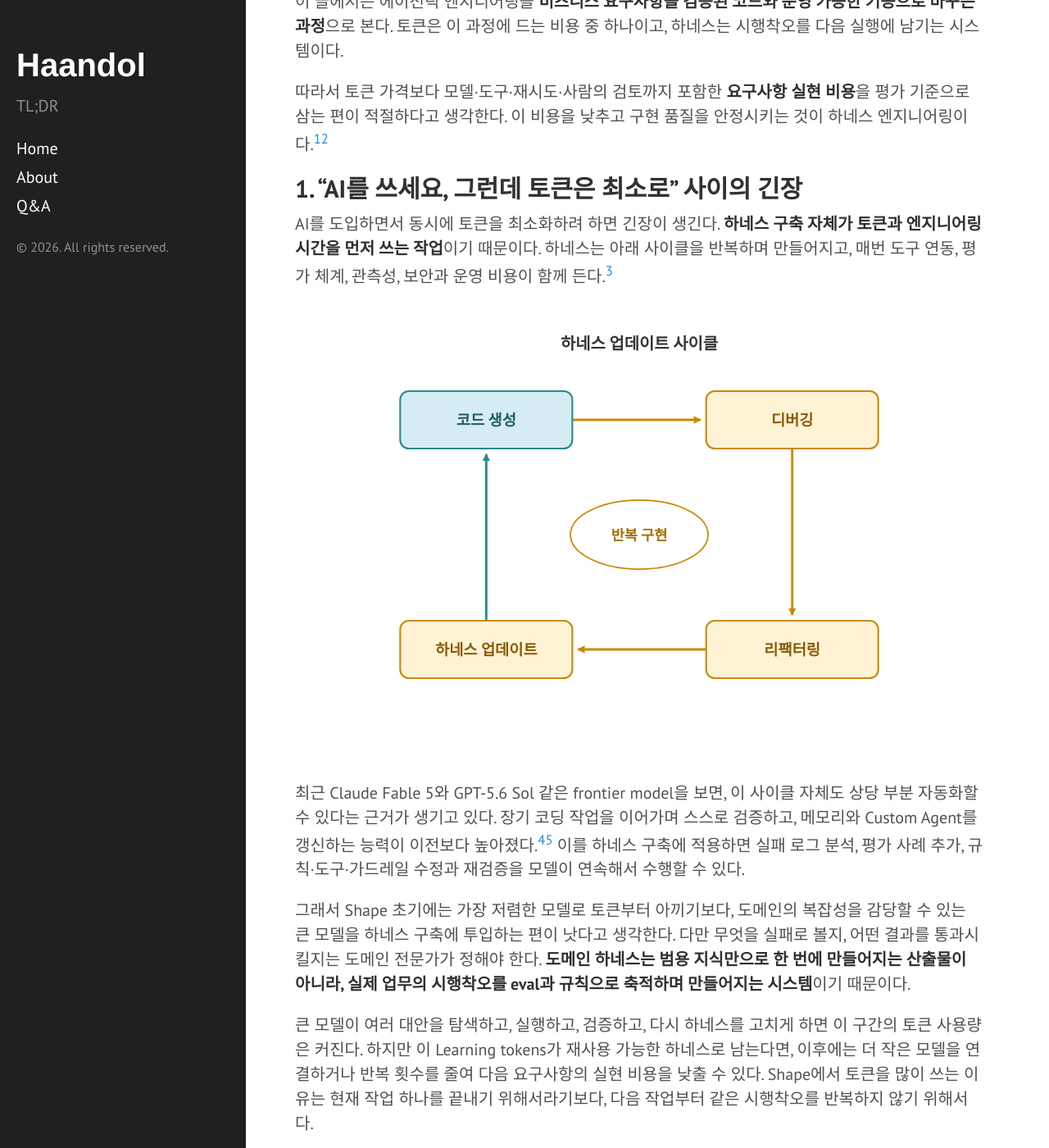
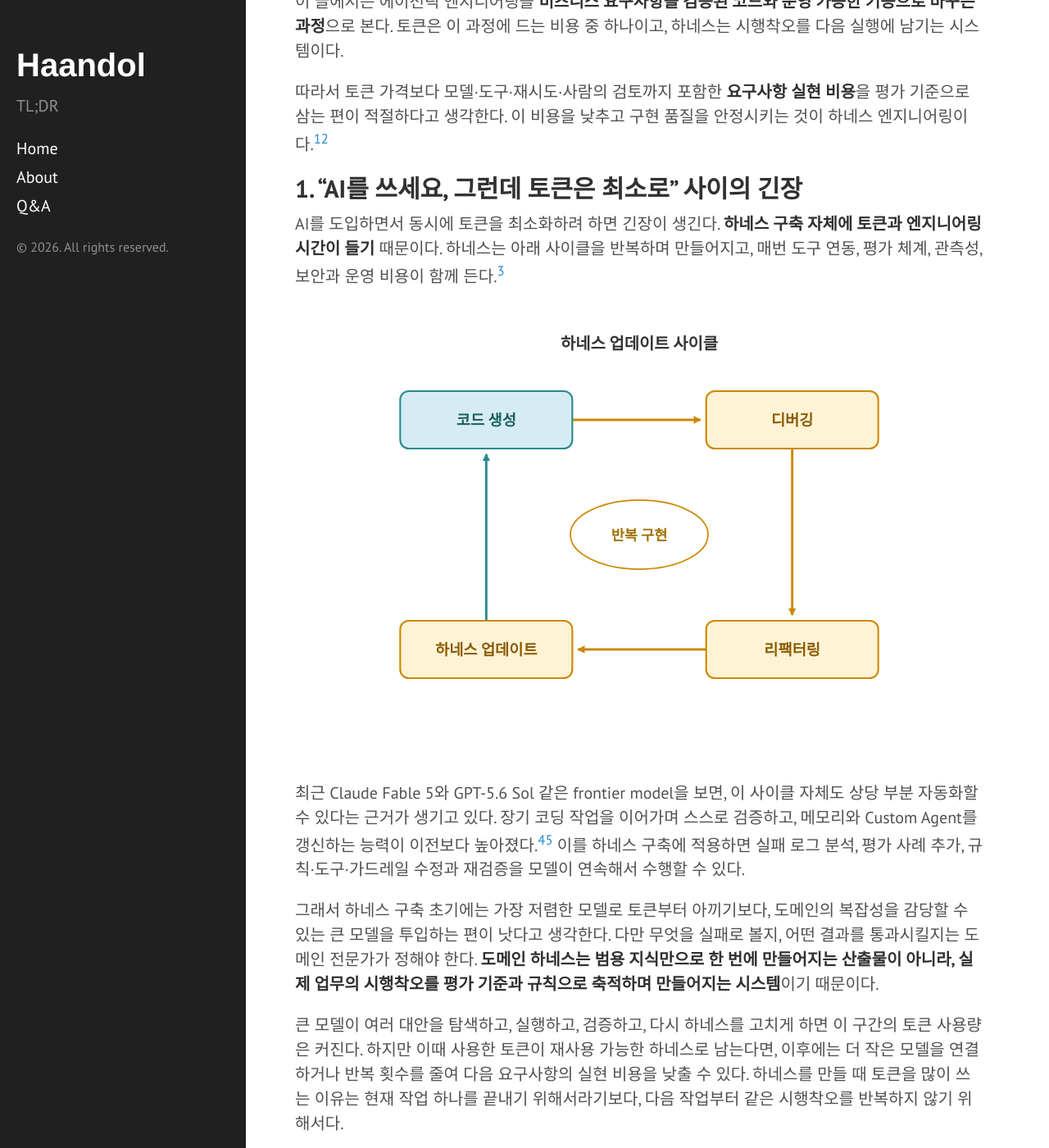
Before and after one commit to haandol/haandol.github.com, a Jekyll site: the page built from _posts/2026-06-15-organizational-ai-adoption-3s.md, in a window 1280 px wide and 1400 px high, scrolled down 718 px. Shown: the whole window at 82% size. Built offline with Jekyll 4.4.1, drawn with Linux system fonts in a browser that asks for light colours; comment, search, counter and statistics services are not loaded; some of the changed text lies outside the part shown.

Commit message:
Polish AI adoption framework wording

````diff
--- a/_posts/2026-06-15-organizational-ai-adoption-3s.md
+++ b/_posts/2026-06-15-organizational-ai-adoption-3s.md
@@ -26,15 +26,15 @@ OpenAI와 Anthropic을 비롯한 여러 회사가 평가, 에이전트, 가드
 
 ## 1. "AI를 쓰세요, 그런데 토큰은 최소로" 사이의 긴장
 
-AI를 도입하면서 동시에 토큰을 최소화하려 하면 긴장이 생긴다. **하네스 구축 자체가 토큰과 엔지니어링 시간을 먼저 쓰는 작업**이기 때문이다. 하네스는 아래 사이클을 반복하며 만들어지고, 매번 도구 연동, 평가 체계, 관측성, 보안과 운영 비용이 함께 든다.[^19]
+AI를 도입하면서 동시에 토큰을 최소화하려 하면 긴장이 생긴다. **하네스 구축 자체에 토큰과 엔지니어링 시간이 들기** 때문이다. 하네스는 아래 사이클을 반복하며 만들어지고, 매번 도구 연동, 평가 체계, 관측성, 보안과 운영 비용이 함께 든다.[^19]
 
 ![하네스 업데이트 사이클 — 코드 생성 → 디버깅 → 리팩터링 → 하네스 업데이트를 순환한다](/assets/img/2026/0615/harness-loop.svg)
 
 최근 Claude Fable 5와 GPT-5.6 Sol 같은 frontier model을 보면, 이 사이클 자체도 상당 부분 자동화할 수 있다는 근거가 생기고 있다. 장기 코딩 작업을 이어가며 스스로 검증하고, 메모리와 Custom Agent를 갱신하는 능력이 이전보다 높아졌다.[^20][^21] 이를 하네스 구축에 적용하면 실패 로그 분석, 평가 사례 추가, 규칙·도구·가드레일 수정과 재검증을 모델이 연속해서 수행할 수 있다.
 
-그래서 Shape 초기에는 가장 저렴한 모델로 토큰부터 아끼기보다, 도메인의 복잡성을 감당할 수 있는 큰 모델을 하네스 구축에 투입하는 편이 낫다고 생각한다. 다만 무엇을 실패로 볼지, 어떤 결과를 통과시킬지는 도메인 전문가가 정해야 한다. **도메인 하네스는 범용 지식만으로 한 번에 만들어지는 산출물이 아니라, 실제 업무의 시행착오를 eval과 규칙으로 축적하며 만들어지는 시스템**이기 때문이다.
+그래서 하네스 구축 초기에는 가장 저렴한 모델로 토큰부터 아끼기보다, 도메인의 복잡성을 감당할 수 있는 큰 모델을 투입하는 편이 낫다고 생각한다. 다만 무엇을 실패로 볼지, 어떤 결과를 통과시킬지는 도메인 전문가가 정해야 한다. **도메인 하네스는 범용 지식만으로 한 번에 만들어지는 산출물이 아니라, 실제 업무의 시행착오를 평가 기준과 규칙으로 축적하며 만들어지는 시스템**이기 때문이다.
 
-큰 모델이 여러 대안을 탐색하고, 실행하고, 검증하고, 다시 하네스를 고치게 하면 이 구간의 토큰 사용량은 커진다. 하지만 이 Learning tokens가 재사용 가능한 하네스로 남는다면, 이후에는 더 작은 모델을 연결하거나 반복 횟수를 줄여 다음 요구사항의 실현 비용을 낮출 수 있다. Shape에서 토큰을 많이 쓰는 이유는 현재 작업 하나를 끝내기 위해서라기보다, 다음 작업부터 같은 시행착오를 반복하지 않기 위해서다.
+큰 모델이 여러 대안을 탐색하고, 실행하고, 검증하고, 다시 하네스를 고치게 하면 이 구간의 토큰 사용량은 커진다. 하지만 이때 사용한 토큰이 재사용 가능한 하네스로 남는다면, 이후에는 더 작은 모델을 연결하거나 반복 횟수를 줄여 다음 요구사항의 실현 비용을 낮출 수 있다. 하네스를 만들 때 토큰을 많이 쓰는 이유는 현재 작업 하나를 끝내기 위해서라기보다, 다음 작업부터 같은 시행착오를 반복하지 않기 위해서다.
 
 토큰 사용량을 강하게 제한하면 구성원은 하네스 구축을 미루고, 적은 토큰으로 눈앞의 단기 작업을 처리하는 쪽을 택하기 쉽다. 평가 기준이 단기 사용량을 향해 있다면 개인에게는 합리적인 선택이다.
 
@@ -180,7 +180,7 @@ OpenAI의 Codex 실험에서도 초기 병목은 모델보다 과소명세된
 
 조직은 자체 AHE를 키우거나 AI DE·FDE 같은 외부 역할을 활용할 수 있다. 다만 하네스의 일부는 모델과 도구에 결합되므로, 평가 데이터셋, 업무 규칙, 데이터 계약과 표준화된 도구 인터페이스는 이식 가능한 자산으로 분리해두는 편이 좋다.
 
-핵심 하네스는 도메인 챔피언과 AHE가 함께 구축한다. 도메인 전문가는 품질 기준을 정하고, AHE는 이를 eval과 도구로 옮긴다. 가드레일의 정책은 도메인·보안·법무·리스크 조직이 함께 소유한다.
+핵심 하네스는 도메인 챔피언과 AHE가 함께 구축한다. 도메인 전문가는 품질 기준을 정하고, AHE는 이를 평가 기준과 도구로 옮긴다. 가드레일의 정책은 도메인·보안·법무·리스크 조직이 함께 소유한다.
 
 이 과정에는 도메인 전문가와 AI 전문가의 협업이 필요하다. 내 경험에서는 특히 도메인 지식이 중요했다.[^6]
 
@@ -197,7 +197,7 @@ flowchart TB
 ```
 {% endraw %}
 
-이 협업은 영구 상주보다 부트스트랩에 가깝다. 도메인팀이 하네스를 운영할 수 있게 되면 AHE는 다음 도메인으로 이동한다. 잘 구축된 eval은 이후 더 저렴한 모델로 전환하거나 작업별로 모델을 라우팅하는 기준도 된다.[^7]
+이 협업은 영구 상주보다 부트스트랩에 가깝다. 도메인팀이 하네스를 운영할 수 있게 되면 AHE는 다음 도메인으로 이동한다. 잘 구축된 평가 체계는 이후 더 저렴한 모델로 전환하거나 작업별로 모델을 라우팅하는 기준도 된다.[^7]
 
 {% raw %}
 ```mermaid
@@ -360,7 +360,7 @@ flowchart TD
 
 평가 기준 없이 여러 코딩 에이전트를 자유롭게 쓰는 정책에는 신중할 필요가 있다고 생각한다. 하네스의 일부가 모델과 에이전트에 결합되어 있어, 교체 후 같은 성능과 효율이 유지된다고 보기 어렵기 때문이다.
 
-멀티 모델이나 멀티 에이전트 자체가 문제는 아니다. model routing이나 review agent도 유효한 하네스가 될 수 있다. 관건은 **선택을 통제하고 비교할 eval이 있는가**다.
+멀티 모델이나 멀티 에이전트 자체가 문제는 아니다. model routing이나 review agent도 유효한 하네스가 될 수 있다. 관건은 **선택을 통제하고 비교할 평가 기준이 있는가**다.
 
 나도 Cursor 기준으로 만든 하네스가 Claude Code에서 작동하지 않아 한동안 전환하지 못했다. Sonnet으로 하네스를 재구성했을 때는 실패했고, Opus가 나온 뒤에야 기대한 수준으로 옮길 수 있었다.
 
````
